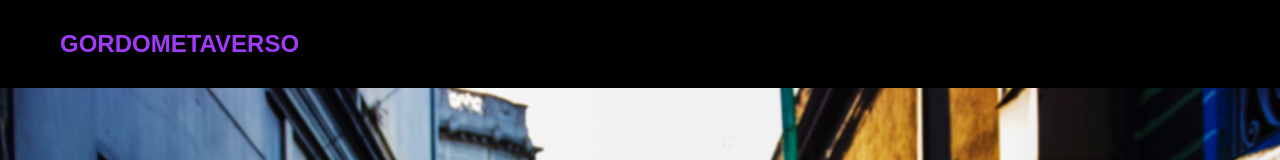
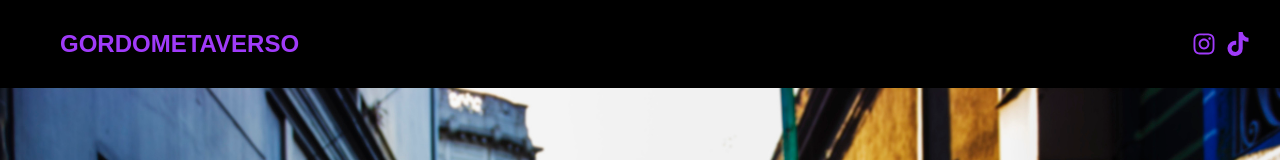
Before and after one commit to elraffa/gordometaverso, a Next.js app: page / in a window 1280 px wide. Shown: the top 160 px of the page. Built offline with nearby package versions, Linux system fonts and the light colour scheme.

Commit message:
add social topbar icons

```diff
--- /dev/null
+++ b/components/ArrowTop.js
@@ -0,0 +1,10 @@
+import { FaArrowAltCircleUp } from "react-icons/fa"
+import Link from "next/link"
+
+export default function ArrowTop () {
+    return (
+        <Link href='#top'>
+            <FaArrowAltCircleUp />
+        </Link>
+    )
+}
--- a/components/header.js
+++ b/components/header.js
@@ -2,6 +2,7 @@ import '../styles/Header.module.scss';
 import Link from 'next/link';
 import { useState } from 'react';
 import { useRouter } from "next/router";
+import { FaInstagram, FaTiktok } from 'react-icons/fa';
 
 
 export default function Header() {
@@ -11,8 +12,16 @@ export default function Header() {
   return (
     <>
       <div className="header__topbar">
-        <Link href='/'>Gordometaverso</Link>
-        </div>
+        <Link href='/'>
+          <a className="header__sitetitle">
+            Gordometaverso
+          </a>
+        </Link>
+        <ul className="header__social">
+            <li className='header__item'><a href='https://instagram.com/beer'><FaInstagram /></a></li>
+            <li className='header__item'><a href='https://instagram.com/beer'><FaTiktok /></a></li>
+        </ul>
+      </div>
       <div className="header bg-cover bg-top bg-no-repeat bg-hero-pattern">
         <nav className="header__navbar">
           <Link href='/#title'><a className={router.pathname == "/" ? 'header__links--active' : 'header__links'}>Sobre Mi</a></Link>
--- a/package.json
+++ b/package.json
@@ -18,6 +18,7 @@
     "eslint": "8.18.0",
     "eslint-config-next": "12.1.6",
     "postcss": "^8.4.14",
+    "react-icons": "^4.6.0",
     "sass": "^1.55.0",
     "tailwind": "^4.0.0",
     "tailwindcss": "^3.1.3"
--- a/pages/index.js
+++ b/pages/index.js
@@ -2,7 +2,7 @@ import Layout from '../components/layout';
 import Header from '../components/header';
 import Footer from '../components/footer';
 import '../styles/Home.module.scss';
-import Image from 'next/image';
+import { ArrowTop } from '../components/ArrowTop';
 
 export default function Home() {
   return (
--- a/styles/Header.module.scss
+++ b/styles/Header.module.scss
@@ -6,18 +6,43 @@
 
     &__topbar {
         padding: 26px 0 26px 60px;
+        font-weight: map-get($font-weights, 'bolder');
+        display: flex;
+        justify-content: space-between;
+        align-items: center;
         color: $secondary;
-        text-transform: uppercase;
         font-size: 24px;
-        font-weight: map-get($font-weights, 'bolder');
 
         @include respond-below(lg) {
             padding: 16px 20px;
-            text-align: center;
             margin: 0 auto;
             font-size: 18px;
         }
     }
+
+    &__sitetitle {
+        text-transform: uppercase;
+
+        &:hover {
+            color: $primary;
+        }
+
+    }
+
+    &__social {
+        display: flex;
+        justify-content: space-around;
+        padding: 0 20px;
+    }
+
+    &__item {
+        padding-right: 10px;
+
+        &:hover {
+            color: $primary;
+        }
+    }
+
 
     &__navbar {
         padding: 89px 0 89px 60px;
```
Also changed, not shown: 2 other files (tests, documents, lock files or other folders).
